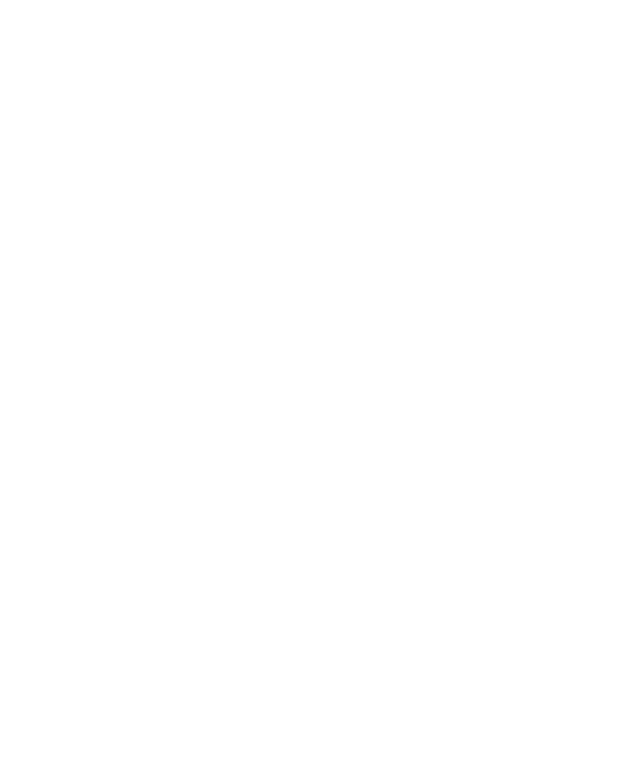
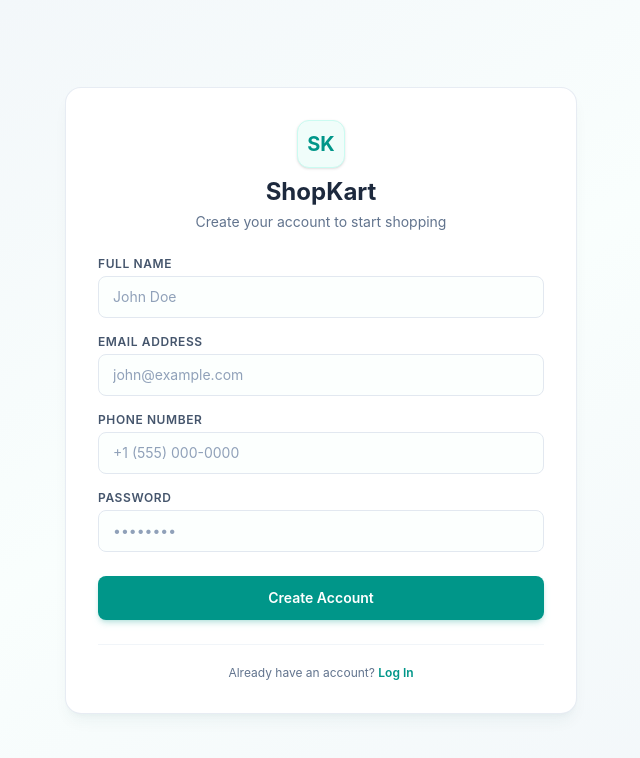
Before and after one commit to nitin-kr081/ShopKart, a React (Vite) app in the folder client/ShopKart/: page /signup in a window 1280 px wide. Shown: the top 758 px of the page, without its empty margins (319-959 px from the left). Built offline with nearby package versions, Linux system fonts and the light colour scheme.

Commit message:
Add Signup Page

```diff
--- a/client/ShopKart/src/App.jsx
+++ b/client/ShopKart/src/App.jsx
@@ -1,9 +1,15 @@
+import { BrowserRouter, Routes, Route } from 'react-router-dom'
+import Signup from './pages/Signup'
 
 function App() {
 
   return (
     <>
-
+      <BrowserRouter>
+        <Routes>
+          <Route path='/signup' element={<Signup />} />
+        </Routes>
+      </BrowserRouter>
     </>
   )
 }
--- /dev/null
+++ b/client/ShopKart/src/pages/Signup.jsx
@@ -0,0 +1,111 @@
+import React, { useState } from 'react'
+import { Link } from 'react-router-dom'
+
+function Home() {
+    const [form, setForm] = useState({ fullName: '', email: '', phone: '', password: '' })
+
+    const handleChange = (e) => {
+        setForm((prev) => ({ ...prev, [e.target.name]: e.target.value }))
+    }
+
+    return (
+        <div className="flex min-h-screen items-center justify-center bg-gradient-to-br from-slate-100 via-teal-50/40 to-slate-100 p-4">
+            <div className="w-full max-w-lg overflow-hidden rounded-2xl bg-white p-8 shadow-lg shadow-teal-900/5 border border-slate-200/80">
+
+                {/* Brand Header */}
+                <div className="mb-6 text-center">
+                    <div className="mx-auto mb-2 flex h-12 w-12 items-center justify-center rounded-xl bg-teal-50 text-teal-600 font-bold text-xl border border-teal-100 shadow-sm">
+                        SK
+                    </div>
+                    <h1 className="text-2xl font-bold text-slate-800">ShopKart</h1>
+                    <p className="mt-1 text-sm text-slate-500">Create your account to start shopping</p>
+                </div>
+
+                {/* Form */}
+                <form className="space-y-4">
+
+                    {/* Full Name */}
+                    <div>
+                        <label className="block text-xs font-semibold uppercase tracking-wider text-slate-600 mb-1">
+                            Full Name
+                        </label>
+                        <input
+                            type="text"
+                            name="fullName"
+                            placeholder="John Doe"
+                            onChange={handleChange}
+                            className="w-full rounded-lg border border-slate-200 bg-teal-50/20 px-3.5 py-2.5 text-sm text-slate-800 transition-colors placeholder:text-slate-400 focus:bg-white focus:border-teal-500 focus:outline-none focus:ring-2 focus:ring-teal-500/20"
+                            required
+                        />
+                    </div>
+
+                    {/* Email */}
+                    <div>
+                        <label className="block text-xs font-semibold uppercase tracking-wider text-slate-600 mb-1">
+                            Email Address
+                        </label>
+                        <input
+                            type="email"
+                            name="email"
+                            placeholder="john@example.com"
+                            onChange={handleChange}
+                            className="w-full rounded-lg border border-slate-200 bg-teal-50/20 px-3.5 py-2.5 text-sm text-slate-800 transition-colors placeholder:text-slate-400 focus:bg-white focus:border-teal-500 focus:outline-none focus:ring-2 focus:ring-teal-500/20"
+                            required
+                        />
+                    </div>
+
+                    {/* Phone */}
+                    <div>
+                        <label className="block text-xs font-semibold uppercase tracking-wider text-slate-600 mb-1">
+                            Phone Number
+                        </label>
+                        <input
+                            type="tel"
+                            name="phone"
+                            placeholder="+1 (555) 000-0000"
+                            onChange={handleChange}
+                            className="w-full rounded-lg border border-slate-200 bg-teal-50/20 px-3.5 py-2.5 text-sm text-slate-800 transition-colors placeholder:text-slate-400 focus:bg-white focus:border-teal-500 focus:outline-none focus:ring-2 focus:ring-teal-500/20"
+                            required
+                        />
+                    </div>
+
+                    {/* Password */}
+                    <div>
+                        <label className="block text-xs font-semibold uppercase tracking-wider text-slate-600 mb-1">
+                            Password
+                        </label>
+                        <input
+                            type="password"
+                            name="password"
+                            placeholder="••••••••"
+                            onChange={handleChange}
+                            className="w-full rounded-lg border border-slate-200 bg-teal-50/20 px-3.5 py-2.5 text-sm text-slate-800 transition-colors placeholder:text-slate-400 focus:bg-white focus:border-teal-500 focus:outline-none focus:ring-2 focus:ring-teal-500/20"
+                            required
+                        />
+                    </div>
+
+                    {/* Submit Button */}
+                    <button
+                        type="submit"
+                        className="mt-2 w-full rounded-lg bg-teal-600 py-3 text-sm font-semibold text-white shadow-md shadow-teal-600/20 transition-all hover:bg-teal-700 active:bg-teal-800 focus:outline-none focus:ring-2 focus:ring-teal-500/40"
+                    >
+                        Create Account
+                    </button>
+                </form>
+
+                {/* Subtle Divider */}
+                <div className="mt-6 pt-5 border-t border-slate-100 text-center">
+                    <p className="text-xs text-slate-500">
+                        Already have an account?{' '}
+                        <Link to="/login" className="font-semibold text-teal-600 hover:text-teal-700 hover:underline">
+                            Log In
+                        </Link>
+                    </p>
+                </div>
+
+            </div>
+        </div>
+    )
+}
+
+export default Home
```
